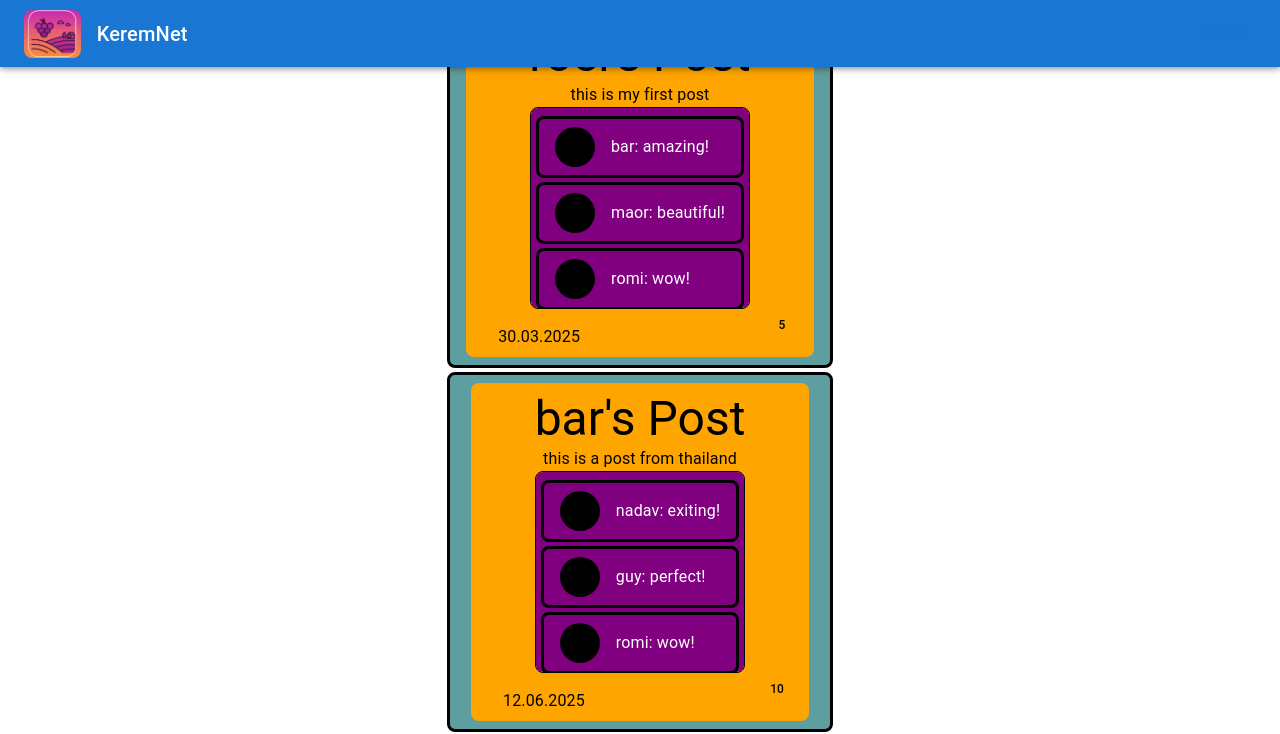
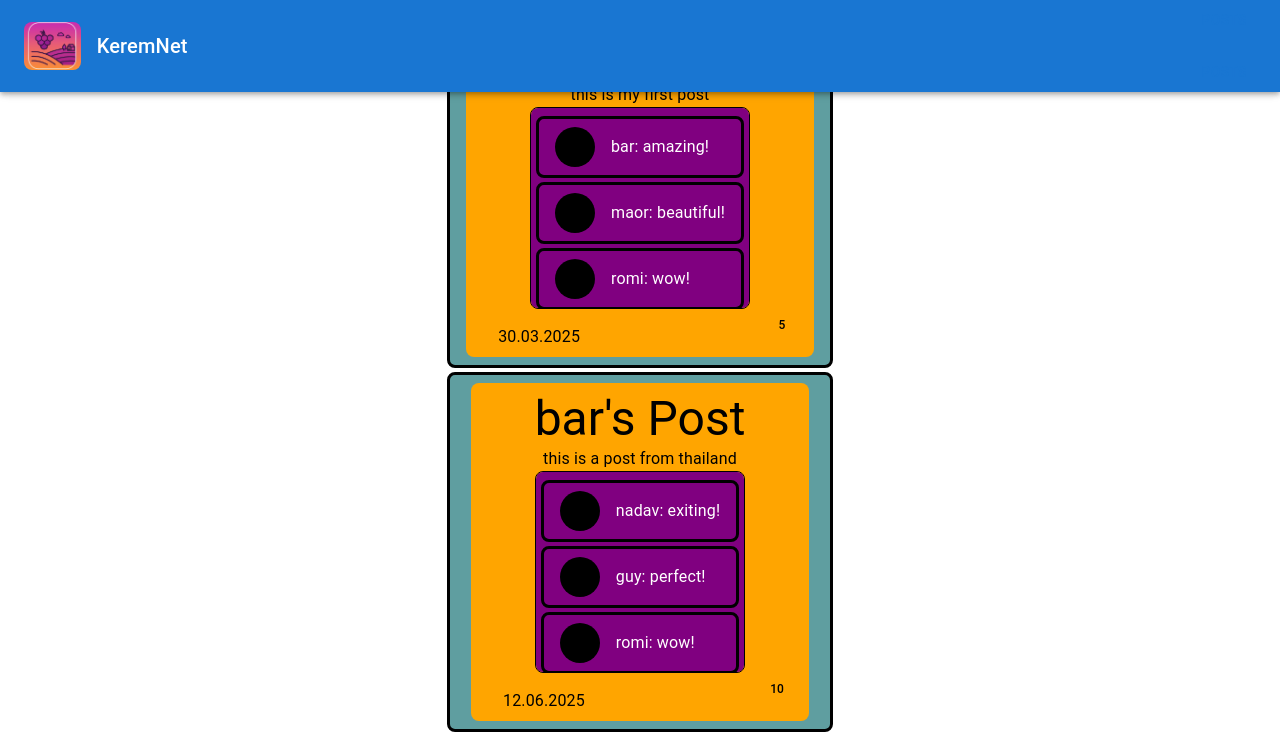
Before and after one commit to RoeiBason/KeremNet, a React (Create React App) app in the folder my-app/: page / in a window 1280 px wide. Shown: the top 734 px of the page. Built offline with nearby package versions, Linux system fonts and the light colour scheme; data requests are answered from the project's data file; some icons are missing.

Commit message:
added changes

```diff
--- a/my-app/src/App.tsx
+++ b/my-app/src/App.tsx
@@ -1,6 +1,5 @@
 import './App.css';
 import { Box, Typography } from '@mui/material';
-import Post from './Features/Post/Post';
 import HomePage from './Features/HomePage/HomePage';
 import NavBar from './Features/ApplicationLayout/NavBar';
 
--- a/my-app/src/Features/ApplicationLayout/NavBar.css
+++ b/my-app/src/Features/ApplicationLayout/NavBar.css
@@ -1,6 +1,6 @@
-.appBar {
-  position: static;
-  background-color: purple;
+.navBarPageHeader {
+  /* position: static; */
+  background: purple;
 }
 
 .toolBar {
@@ -18,17 +18,17 @@
 
 
 .appTitle {
-  flex-grow: 1;
+  flex-grow: 1 ;
 }
 
 
 .navStack {
   display: flex;
-  flex-direction: row;
+  flex-direction: row ;
   gap: 1rem;
 }
 
 
 .navButton {
-  color: inherit;
+  color: white ;
 }
--- a/my-app/src/Features/ApplicationLayout/NavBar.tsx
+++ b/my-app/src/Features/ApplicationLayout/NavBar.tsx
@@ -1,19 +1,18 @@
+import './NavBar.css'
 import React, { FC } from "react";
-import { AppBar, Toolbar, IconButton, Typography, Box, Stack, Button } from "@mui/material";
-import { CatchingPokemon } from "@mui/icons-material";
+import { AppBar, Toolbar,  Typography, Box, Stack, Button } from "@mui/material";
 import KeremNetLogo from './KeremNetLogo.png'
-import './NavBar.css'
 
 const NavBar: FC = () => {
   return (
-    <AppBar className='appBar'>
+    <AppBar className='navBarPageHeader'>
       <Toolbar className='toolBar'>
         <Box className='logo' component="img" alt="KeremNet Logo" src={KeremNetLogo} />
         <Typography className='appTitle' variant="h6" component="div" >
           KeremNet
         </Typography>
-        <Stack
-          className='navStack'>
+        <Stack className='navStack'>
+          <Button className='navButton'>Posts</Button>
           <Button className='navButton'>Posts</Button>
         </Stack>
       </Toolbar>
```
Also changed, not shown: my-app/src/App.css (line endings or trailing spaces), 15 other files (tests, documents, lock files or other folders).
